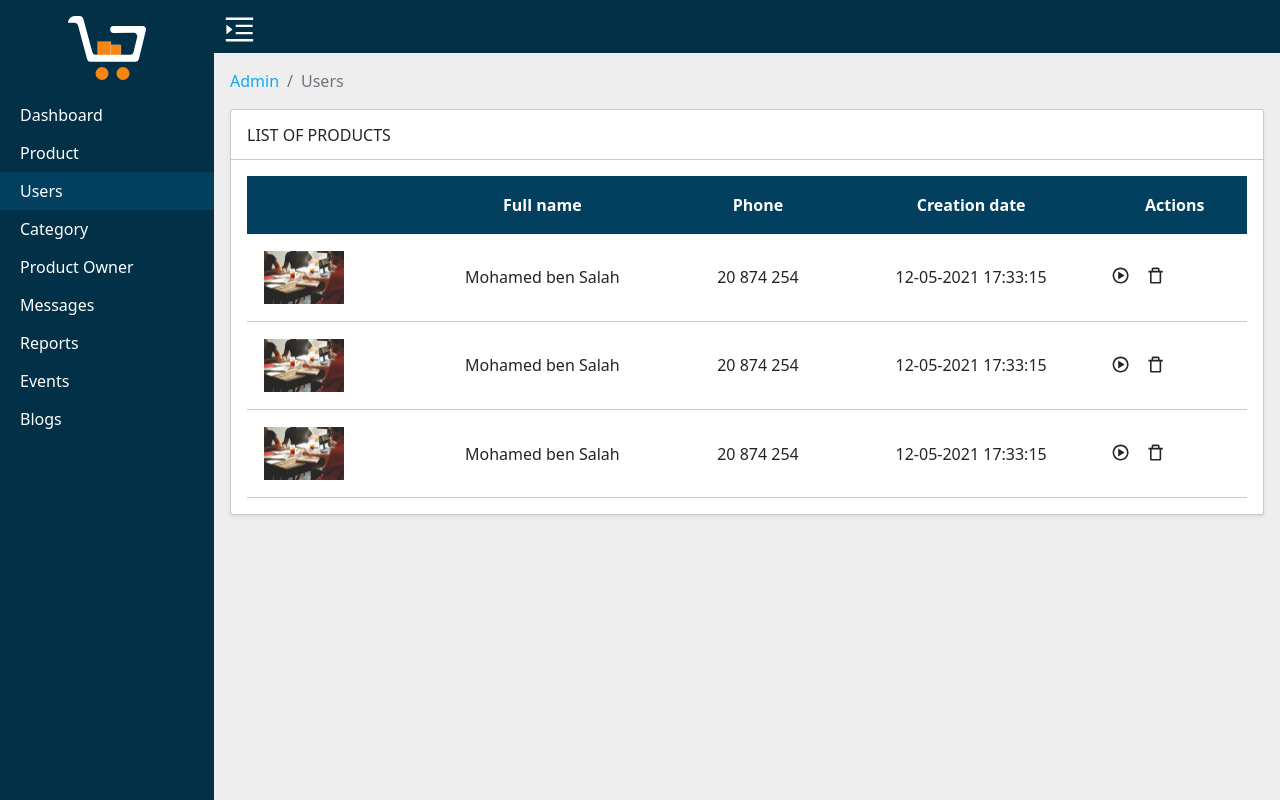
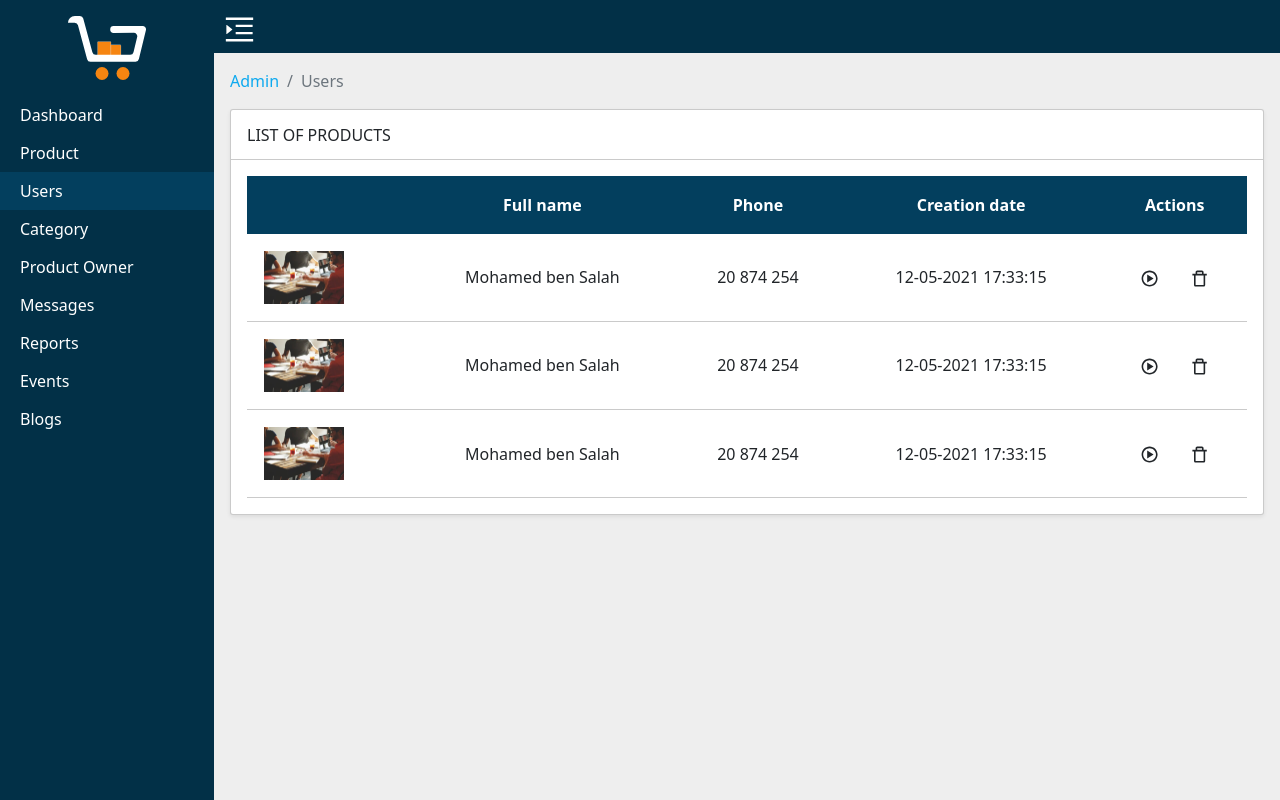
Before and after one commit to medzerai/M-place-Website, a React (Create React App) app in the folder client/: page /admin/users in a window 1280 px wide. Built offline with nearby package versions, Linux system fonts and the light colour scheme.

Commit message:
update css file

```diff
--- a/client/src/css/Panel/templatePanel.css
+++ b/client/src/css/Panel/templatePanel.css
@@ -128,12 +128,14 @@
 .actions {
   width: 100px;
   display: flex;
+  margin: auto;
 }
 .actions .action {
   padding: 0.4em;
   margin-bottom: 5px;
   font-size: 1.2em;
   cursor: pointer;
+  margin: auto;
 }
 .actions .action:hover {
   color: #0a3b82;
```
